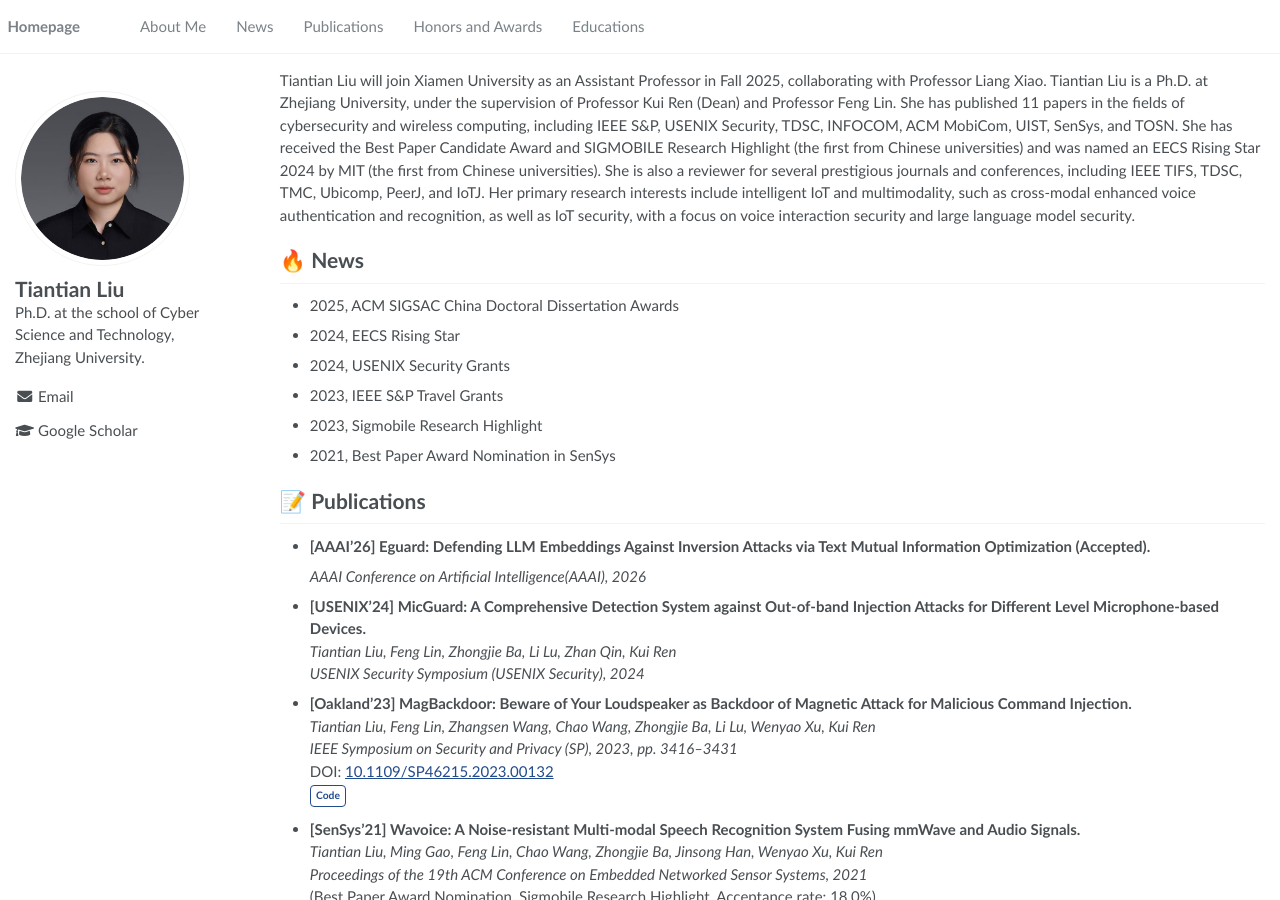
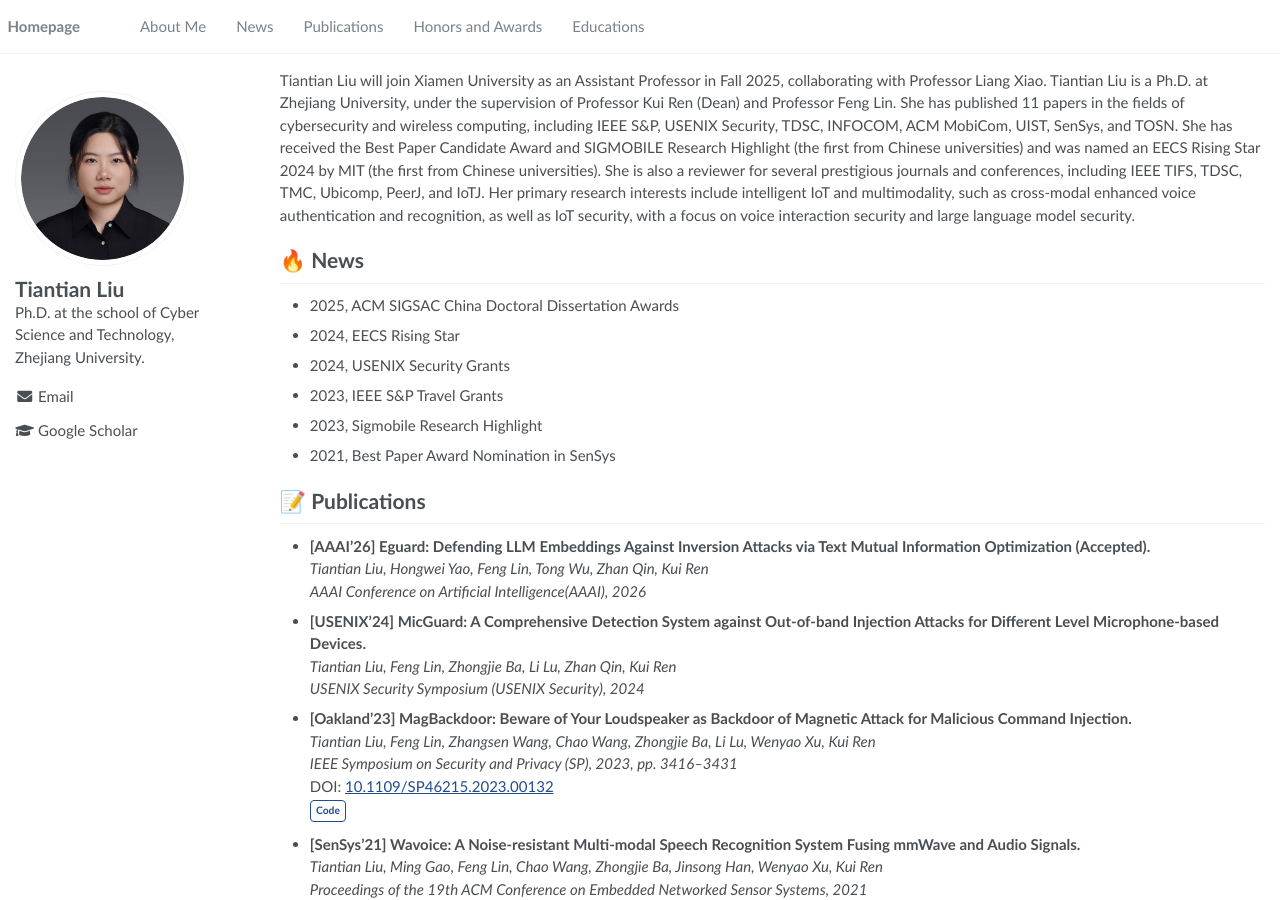
Before and after one commit to TitaniumTTL/TitaniumTTL.github.io, a Jekyll site: the page built from _pages/about.md, in a window 1280 px wide and 900 px high. Built offline with Jekyll 4.4.1, drawn with Linux system fonts in a browser that asks for light colours.

Commit message:
Fix formatting of publication entries in about.md

```diff
--- a/_pages/about.md
+++ b/_pages/about.md
@@ -29,8 +29,10 @@ Tiantian Liu will join Xiamen University as an Assistant Professor in Fall 2025,
 # 📝 Publications
 
 - **[AAAI'26] Eguard: Defending LLM Embeddings Against Inversion Attacks via Text Mutual Information Optimization (Accepted).**
+  *Tiantian Liu, Hongwei Yao, Feng Lin, Tong Wu, Zhan Qin, Kui Ren*
+  _AAAI Conference on Artificial Intelligence(AAAI), 2026_
 
-  _AAAI Conference on Artificial Intelligence(AAAI), 2026_
+
 
 - **[USENIX'24] MicGuard: A Comprehensive Detection System against Out-of-band Injection Attacks for Different Level Microphone-based Devices.**
   *Tiantian Liu, Feng Lin, Zhongjie Ba, Li Lu, Zhan Qin, Kui Ren*
```
